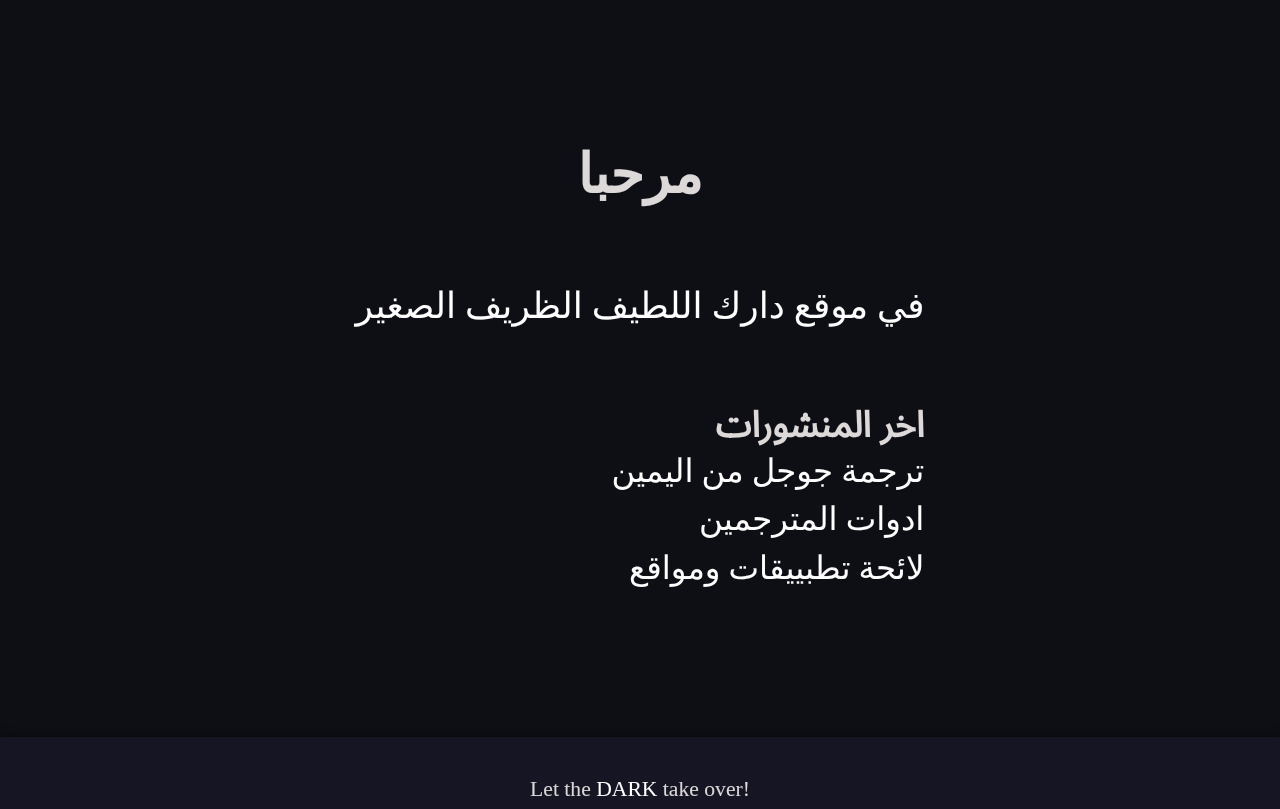
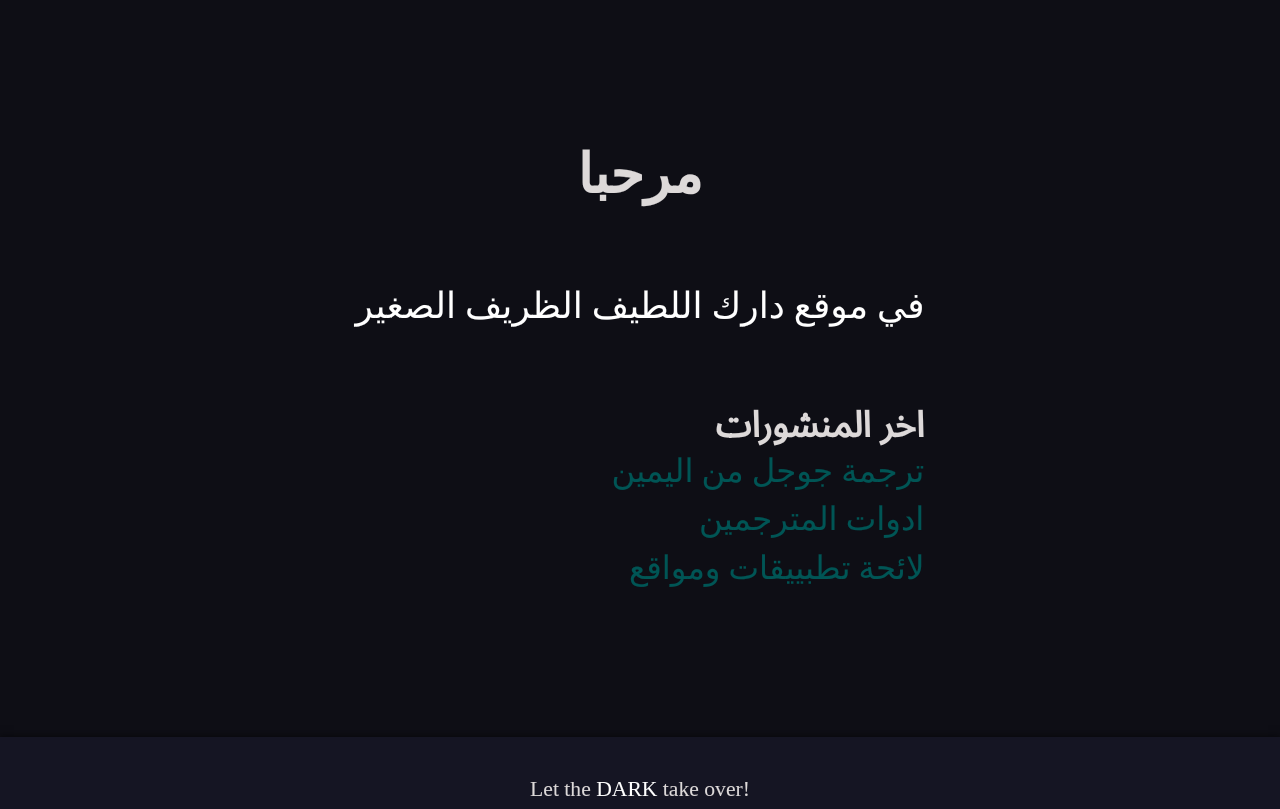
Before and after one commit to Darkst13/darkst13.github.io, a Jekyll site: the page built from pages/index.md, in a window 1280 px wide. Shown: the part 665-1474 px from the top of the page. Built offline with Jekyll 4.4.1, drawn with Linux system fonts in a browser that asks for light colours; nearby versions of some CDN libraries; some web fonts are replaced; a script that is not in the unit is left out.

Commit message:
Update _typography.scss

```diff
--- a/_sass/partials/_typography.scss
+++ b/_sass/partials/_typography.scss
@@ -29,7 +29,7 @@ body {
 
 
 main a {
-  color: white;
+  color: #005555;
   display: inline-block;
   transition-duration: 0.3s;
   transition-property: transform;
@@ -38,7 +38,7 @@ main a {
 
   &:hover {
     transform: translateY(-3px);
-    color: lighten(#03c, 15%);
+    color: lighten(#069A8E, 15%);
   }
 }
 
@@ -67,33 +67,6 @@ main a {
 		}
 	}
 }
-
-.navigation, footer a {
-	display: inline-block;
-	position: relative;
-	color: white;
-	text-decoration: none;
-	&::after {
-		content: '';
-		position: absolute;
-		width: 100%;
-		transform: scaleX(0);
-		border-radius: 5px;
-		height: 0.05em;
-		bottom: 0;
-		left: 0;
-		background: currentcolor;
-		transform-origin: bottom;
-		transition: transform 0.25s ease-out;
-	}
-	&:hover {
-		&::after {
-			transform: scaleX(1);
-			transform-origin: bottom;
-		}
-	}
-}
-
 
 
 .hero h1{
```
